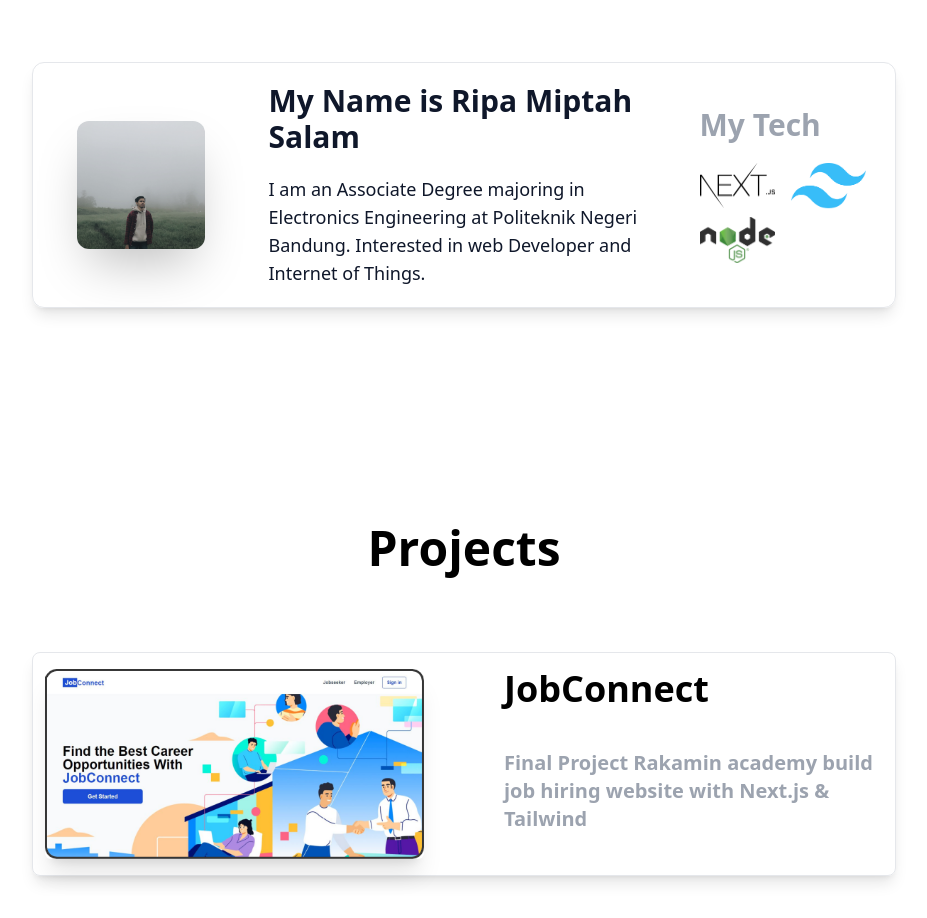
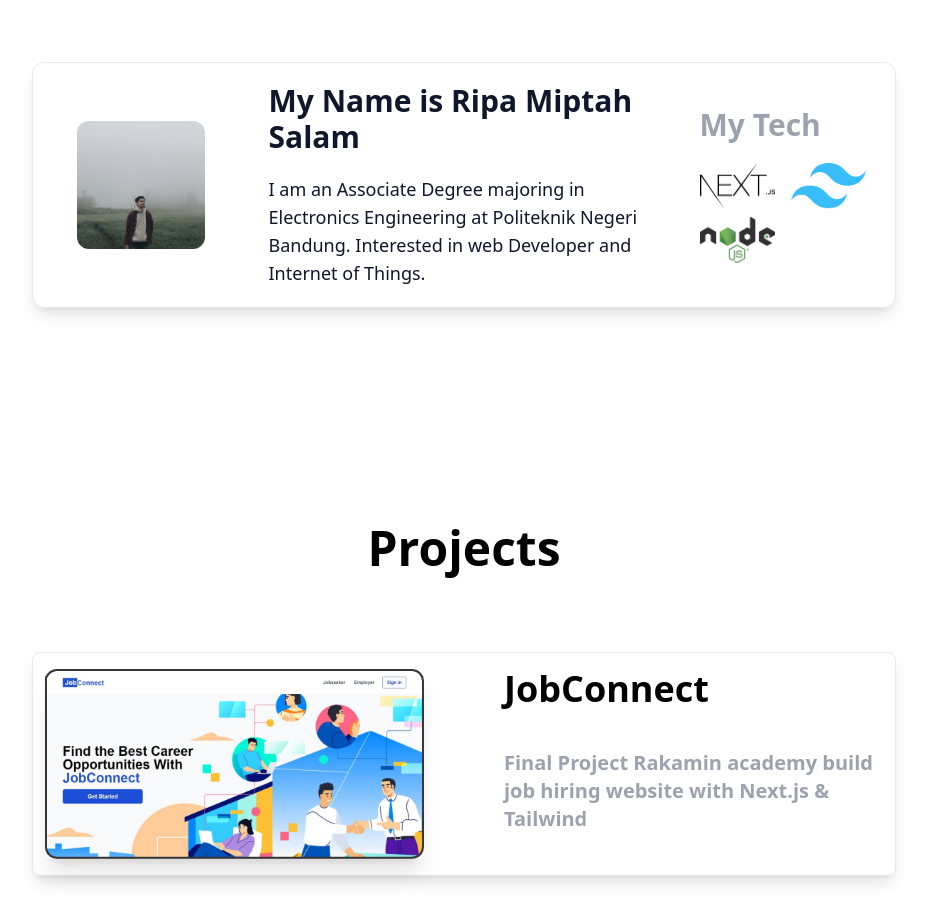
Before and after one commit to ripasalam/portofolio-web, a Next.js app: page / in a window 1280 px wide. Shown: the part 900-1818 px from the top of the page, without its empty margins (176-1103 px from the left). Built offline with nearby package versions, Linux system fonts and the light colour scheme.

Commit message:
modified layout

```diff
--- a/components/about.js
+++ b/components/about.js
@@ -36,12 +36,12 @@ const About = () => {
             <div className='bg-white dark:bg-stone-950  px-20 md:px-52 pt-36 pb-10'>
                 <h1 data-aos='fade-up' data-aos-delay='150' className='text-center font-bold text-2xl md:text-5xl mb-20 dark:text-neutral-100'>About</h1>
                 <div className='grid grid-cols-1 lg:grid-cols-4 lg:gap-10 shadow-lg p-5 border rounded-xl'>
-                    <div className=' w-32 h-32 justify-self-center self-center col-span-1 rounded-xl overflow-hidden shadow-2xl' >
+                    <div className=' w-32 h-32 justify-self-center self-center col-span-1 rounded-xl overflow-hidden' >
                         <Image data-aos='fade-right' data-aos-delay='200' src={'/static/images/YGBM8705.JPG'} width={100} height={100} alt='profile' className='w-full h-full object-cover  object-center aos-init' />
 
                     </div>
                     <div className='col-span-2 ' >
-                        {/* <h1 data-aos='fade-right' data-aos-delay='150' className='text-center font-bold text-2xl md:text-5xl mb-20 dark:text-neutral-100'>About</h1> */}
+
                         <h1 data-aos='fade-in' data-aos-delay='200' className='font-bold text-xl text-center lg:text-left md:text-3xl mb-5 text-slate-900 dark:text-neutral-100 mt-5 lg:mt-0'>My Name is Ripa Miptah Salam</h1>
                         <p data-aos='fade-out' data-aos-delay='250' className=' text-sm lg:text-lg text-center lg:text-left text-slate-900 dark:text-neutral-100'  >I am an Associate Degree majoring in Electronics Engineering at Politeknik Negeri Bandung. Interested in web Developer and Internet of Things.</p>
                     </div>
--- a/styles/globals.css
+++ b/styles/globals.css
@@ -5,6 +5,7 @@
 html {
   scroll-behavior: smooth;
 }
+
 
 :root {
   --foreground-rgb: 0, 0, 0;
```
